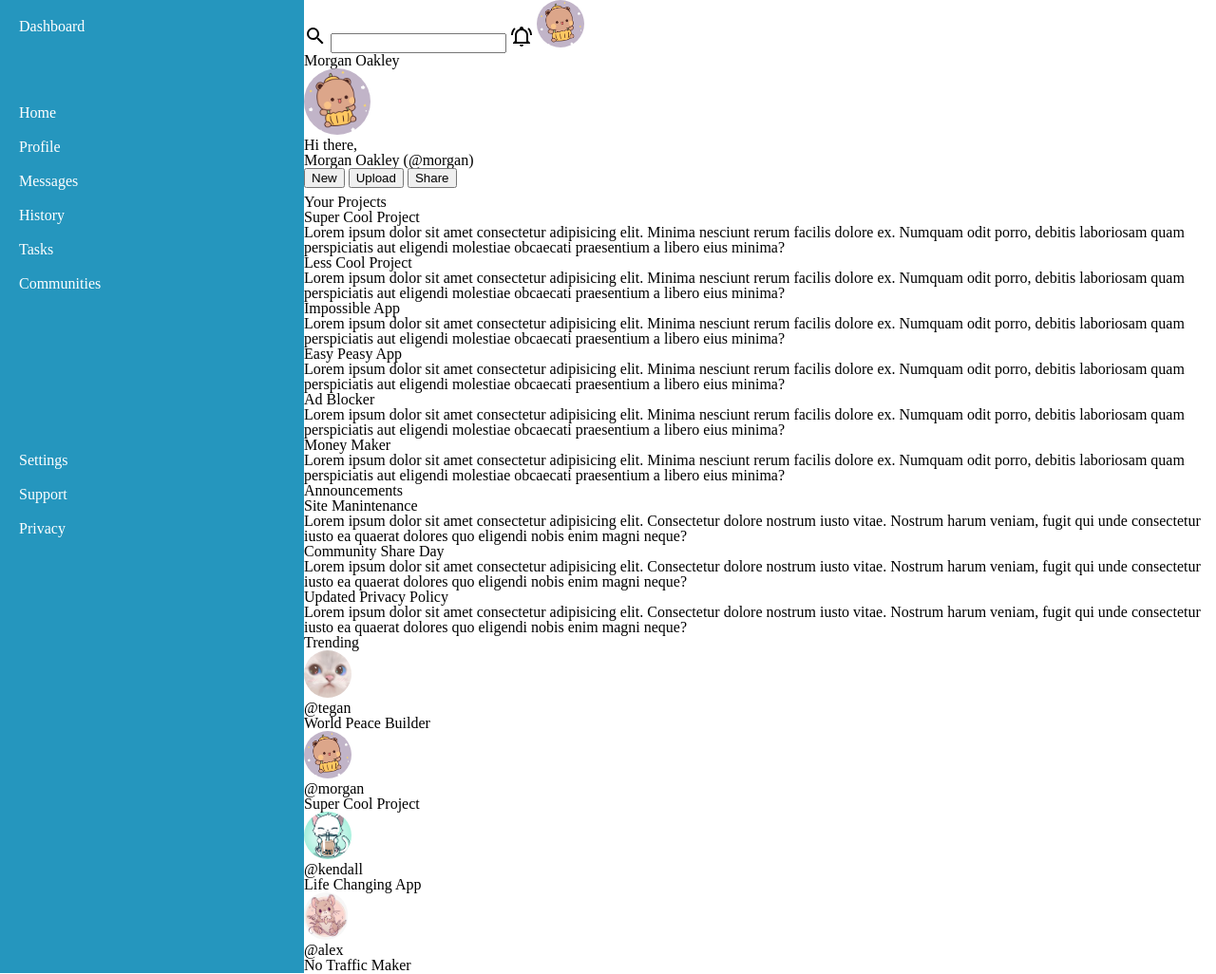
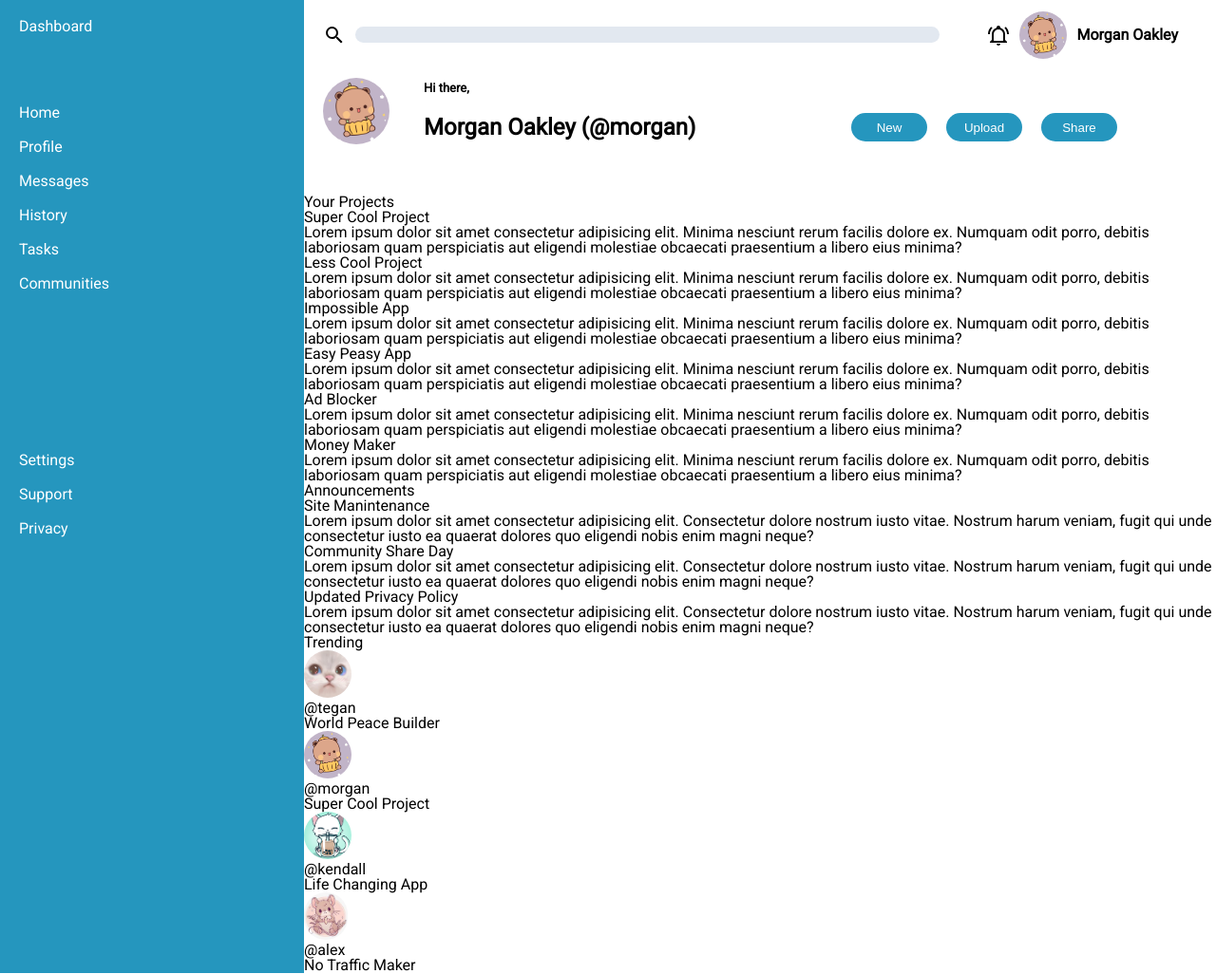
Before and after one commit to N3M35I5/ODIN_Dashboard, a plain HTML site: page index.html in a window 1280 px wide. Shown: the whole page at 95% size. Drawn offline with Linux system fonts and the light colour scheme.

Commit message:
Added styling for the header

```diff
--- a/index.html
+++ b/index.html
@@ -30,9 +30,9 @@
         </div>
         <div class="header">
             <div class="header-top">
-                <object data="./images/magnify.svg" type="image/svg+xml"></object>
+                <object data="./images/magnify.svg" type="image/svg+xml" class="icon"></object>
                 <input type="text" name="search-field" id="search-field">
-                <object data="./images/bell-ring-outline.svg" type="image/svg+xml"></object>
+                <object data="./images/bell-ring-outline.svg" type="image/svg+xml" class="icon pad-icon"></object>
                 <img src="./images/pfp.jpg" alt="Profile Picture" class="top-pfp">
                 <div class="top-name">Morgan Oakley</div>
             </div>
--- a/style.css
+++ b/style.css
@@ -1,3 +1,5 @@
+@import url('https://fonts.googleapis.com/css2?family=Roboto&display=swap');
+
 /* http://meyerweb.com/eric/tools/css/reset/
    v2.0 | 20110126
    License: none (public domain)
@@ -52,6 +54,7 @@ table {
     --header-color : #ffffff;
     --yellow : #f0b429;
     --grey : #e2e8f0;
+    font-family: 'Roboto', sans-serif;
 }
 
 .container{
@@ -85,10 +88,81 @@ table {
     flex-direction: column;
     gap: 20px;
 }
+
 .header{
-    grid-column: 2/span1;
-    grid-row: 1/span1;
+    grid-column: 2/3;
+    grid-row: 1/2;
+    max-height: 160px;
+    display: grid;
+    grid-template-rows: 1fr 2fr;
+    padding: 10px 40px 0px 20px;
 }
+.header-top{
+    grid-row: 1/2;
+    display: flex;
+    gap: 10px;
+    justify-content: space-between;
+    align-items: center;
+}
+.header-top>input{
+    flex:1;
+    max-height: 24px;
+    background-color: var(--grey);
+    outline: none;
+    border-style: none;
+    border-radius: 15px;
+}
+.top-name{
+    font-weight: bold;
+}
+.icon{
+    max-width: 24px;
+    max-height: 24px;
+}
+.pad-icon{
+    padding-left: 40px;
+}
+.header-bottom{
+    grid-row: 2/3;
+    display: grid;
+    grid-template-rows: 1fr 2fr;
+    grid-template-columns: 1fr 5fr 4fr;
+    align-items: center;
+    gap: 0px 20px;
+
+}
+.bottom-pfp{
+    grid-row: 1/3;
+    grid-column: 1/2;
+}
+.msg{
+    grid-row: 1/2;
+    grid-column: 2/3;
+    align-self: flex-end;
+    font-size: small;
+    font-weight: bold;
+}
+.user-name{
+    grid-row: 2/3;
+    grid-column: 2/3;
+    font-size: x-large;
+    font-weight: bold;
+}
+.btn-container{
+    grid-row: 2/3;
+    grid-column: 3/4;
+    display: flex;
+    gap: 20px;
+}
+.header-btn{
+    width: 80px;
+    height: 30px;
+    background-color: var(--side-bar-color);
+    color: var(--header-color);
+    border-radius: 15px;
+    border-style: none;
+}
+
 .center{
     grid-column: 2/span1;
     grid-row: 2/span1;
```
